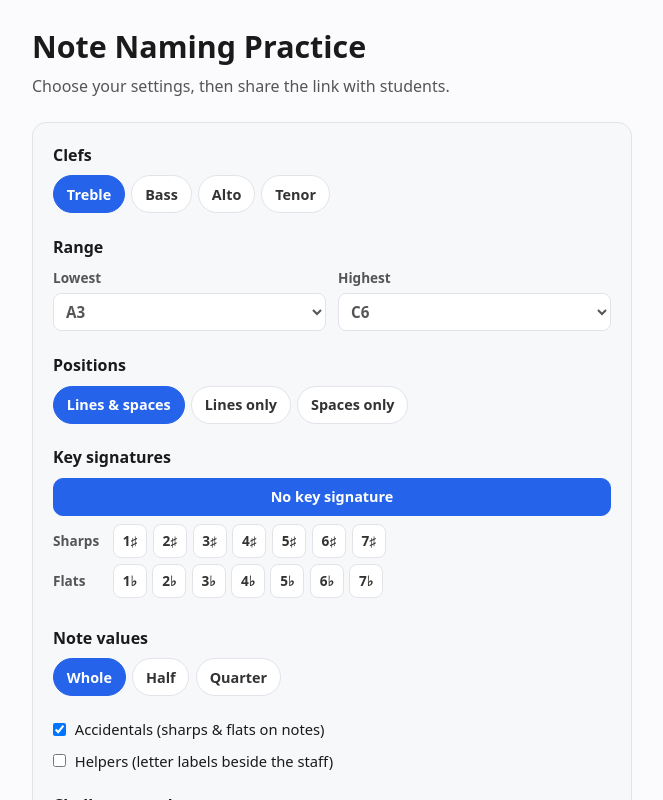
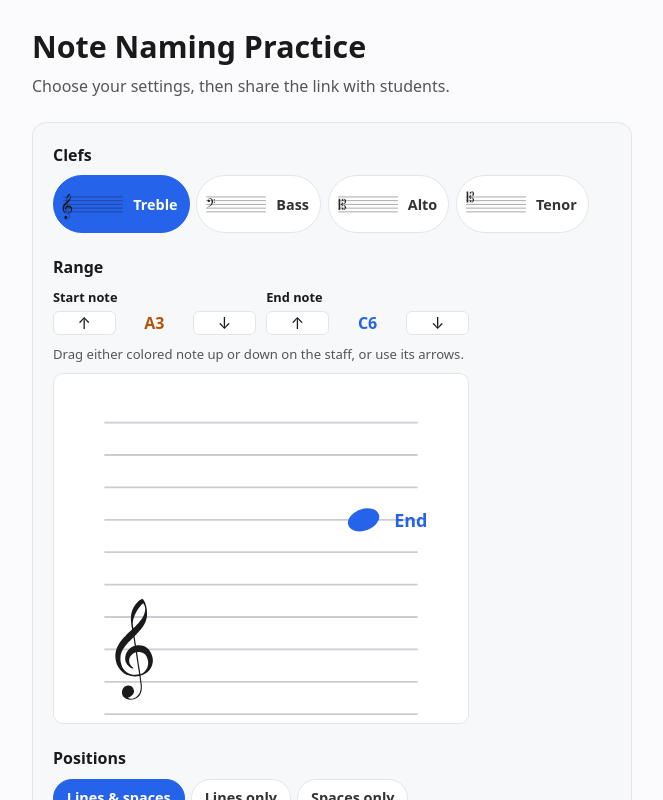
Before and after one commit to EdTech-a-thon/music-fingering, a SvelteKit app in the folder note-identification/: page / in a window 1280 px wide. Shown: the top 800 px of the page, without its empty margins (308-971 px from the left). Built offline with nearby package versions, Linux system fonts and the light colour scheme.

Commit message:
Add interactive range selector

```diff
--- /dev/null
+++ b/note-identification/src/lib/RangeSelector.svelte
@@ -0,0 +1,201 @@
+<script lang="ts">
+	import ClefGlyph from './Clef.svelte';
+	import {
+		BOTTOM_LINE,
+		diatonicIndex,
+		noteName,
+		parseNoteName,
+		type Clef as ClefType
+	} from './music';
+
+	let {
+		clef,
+		low,
+		high,
+		onchange
+	}: { clef: ClefType; low: string; high: string; onchange: (low: string, high: string) => void } =
+		$props();
+
+	const minIndex = diatonicIndex('C', 2);
+	const maxIndex = diatonicIndex('C', 7);
+	const step = 9;
+	const staffLeft = 28;
+	const staffRight = 202;
+	const top = 18;
+	const height = top * 2 + (maxIndex - minIndex) * step;
+	const yFor = (index: number) => top + (maxIndex - index) * step;
+	const lowIndex = $derived(parseNoteName(low));
+	const highIndex = $derived(parseNoteName(high));
+	const staffLineIndices = $derived.by(() => {
+		const bottom = BOTTOM_LINE[clef];
+		const lines: number[] = [];
+		for (let index = bottom; index <= maxIndex; index += 2) lines.push(index);
+		for (let index = bottom - 2; index >= minIndex; index -= 2) lines.push(index);
+		return lines;
+	});
+
+	function setNote(endpoint: 'low' | 'high', index: number) {
+		const next = Math.max(minIndex, Math.min(maxIndex, index));
+		if (endpoint === 'low') onchange(noteName(Math.min(next, highIndex)), high);
+		else onchange(low, noteName(Math.max(next, lowIndex)));
+	}
+
+	function move(endpoint: 'low' | 'high', amount: number) {
+		setNote(endpoint, (endpoint === 'low' ? lowIndex : highIndex) + amount);
+	}
+
+	function drag(endpoint: 'low' | 'high', event: PointerEvent) {
+		const target = event.currentTarget as SVGRectElement;
+		if (event.type === 'pointerdown') target.setPointerCapture(event.pointerId);
+		const svg = target.ownerSVGElement;
+		if (!svg) return;
+		const rect = svg.getBoundingClientRect();
+		const index = Math.round(
+			maxIndex - ((event.clientY - rect.top) / rect.height) * (maxIndex - minIndex)
+		);
+		setNote(endpoint, index);
+	}
+</script>
+
+<div class="range-selector">
+	<div class="range-controls">
+		<div class="endpoint low">
+			<span class="endpoint-name">Start note</span>
+			<button type="button" aria-label="Raise start note" onclick={() => move('low', 1)}>↑</button>
+			<output>{low}</output>
+			<button type="button" aria-label="Lower start note" onclick={() => move('low', -1)}>↓</button>
+		</div>
+		<div class="endpoint high">
+			<span class="endpoint-name">End note</span>
+			<button type="button" aria-label="Raise end note" onclick={() => move('high', 1)}>↑</button>
+			<output>{high}</output>
+			<button type="button" aria-label="Lower end note" onclick={() => move('high', -1)}>↓</button>
+		</div>
+	</div>
+
+	<p class="instruction">Drag either colored note up or down on the staff, or use its arrows.</p>
+	<div class="sheet" style:height={`${height}px`}>
+		<svg
+			viewBox={`0 0 230 ${height}`}
+			role="img"
+			aria-label={`${clef} clef range from ${low} to ${high}`}
+		>
+			{#each staffLineIndices as index (index)}
+				<line x1={staffLeft} y1={yFor(index)} x2={staffRight} y2={yFor(index)} class="staff-line" />
+			{/each}
+			<ClefGlyph {clef} x={32} y={yFor(BOTTOM_LINE[clef] + 4) - 28} width={25} height={56} />
+
+			<g class="note low-note" transform={`translate(132 ${yFor(lowIndex)})`}>
+				<ellipse rx="9" ry="6" transform="rotate(-20)" />
+				<text x="17" y="4">Start</text>
+				<rect
+					x="-16"
+					y="-14"
+					width="32"
+					height="28"
+					fill="transparent"
+					role="presentation"
+					onpointerdown={(e) => drag('low', e)}
+					onpointermove={(e) => e.buttons === 1 && drag('low', e)}
+				/>
+			</g>
+			<g class="note high-note" transform={`translate(172 ${yFor(highIndex)})`}>
+				<ellipse rx="9" ry="6" transform="rotate(-20)" />
+				<text x="17" y="4">End</text>
+				<rect
+					x="-16"
+					y="-14"
+					width="32"
+					height="28"
+					fill="transparent"
+					role="presentation"
+					onpointerdown={(e) => drag('high', e)}
+					onpointermove={(e) => e.buttons === 1 && drag('high', e)}
+				/>
+			</g>
+		</svg>
+	</div>
+</div>
+
+<style>
+	.range-selector {
+		max-width: 26rem;
+	}
+	.range-controls {
+		display: flex;
+		gap: 0.65rem;
+		margin-bottom: 0.6rem;
+	}
+	.endpoint {
+		flex: 1;
+		display: grid;
+		grid-template-columns: repeat(3, auto);
+		gap: 0.25rem;
+		align-items: center;
+	}
+	.endpoint-name {
+		grid-column: 1 / -1;
+		font-size: 0.8rem;
+		font-weight: 700;
+	}
+	.endpoint button {
+		padding: 0.2rem 0.55rem;
+		border: 1px solid var(--border);
+		border-radius: 6px;
+		background: #fff;
+		cursor: pointer;
+		font-size: 1rem;
+		line-height: 1;
+	}
+	.endpoint output {
+		min-width: 2.5rem;
+		text-align: center;
+		font-weight: 800;
+	}
+	.low output {
+		color: #b45309;
+	}
+	.high output {
+		color: #2563eb;
+	}
+	.instruction {
+		margin: 0 0 0.55rem;
+		color: #555;
+		font-size: 0.82rem;
+	}
+	.sheet {
+		max-height: 22rem;
+		overflow-y: auto;
+		border: 1px solid var(--border);
+		border-radius: 10px;
+		background: #fff;
+	}
+	.sheet svg {
+		display: block;
+		width: 100%;
+		min-width: 15rem;
+	}
+	.staff-line {
+		stroke: #c9ccd3;
+		stroke-width: 1;
+	}
+	.note {
+		cursor: ns-resize;
+		touch-action: none;
+	}
+	.note ellipse {
+		fill: currentColor;
+	}
+	.note text {
+		fill: currentColor;
+		font:
+			700 10px system-ui,
+			sans-serif;
+	}
+	.low-note {
+		color: #b45309;
+	}
+	.high-note {
+		color: #2563eb;
+	}
+</style>
--- a/note-identification/src/routes/+page.svelte
+++ b/note-identification/src/routes/+page.svelte
@@ -1,7 +1,9 @@
 <script lang="ts">
 	import { onMount } from 'svelte';
-	import { CLEF_NAMES, diatonicIndex, noteName, type Clef, type NoteValue } from '$lib/music';
+	import { CLEF_NAMES, type Clef, type NoteValue } from '$lib/music';
 	import { DEFAULT_SETTINGS, settingsToQuery, type Settings } from '$lib/settings';
+	import RangeSelector from '$lib/RangeSelector.svelte';
+	import Staff from '$lib/Staff.svelte';
 
 	let settings = $state<Settings>(structuredClone(DEFAULT_SETTINGS));
 
@@ -10,21 +12,12 @@
 	const SHARPS = [1, 2, 3, 4, 5, 6, 7];
 	const FLATS = [1, 2, 3, 4, 5, 6, 7];
 
-	// Note choices for the range pickers (C2 … C7).
-	const noteOptions = (() => {
-		const opts: string[] = [];
-		for (let i = diatonicIndex('C', 2); i <= diatonicIndex('C', 7); i++) opts.push(noteName(i));
-		return opts;
-	})();
-
 	const questionLimits = [0, 5, 10, 15, 20, 25, 30, 40, 50, 75, 100];
 	const timeLimits = [0, 1, 2, 3, 4, 5, 6, 7, 8, 9, 10, 15, 20, 25, 30];
 
 	// Toggle helpers that keep at least one option selected where required.
-	function toggleClef(clef: Clef) {
-		if (settings.clefs.includes(clef)) {
-			if (settings.clefs.length > 1) settings.clefs = settings.clefs.filter((c) => c !== clef);
-		} else settings.clefs = [...settings.clefs, clef];
+	function selectClef(clef: Clef) {
+		settings.clefs = [clef];
 	}
 	function toggleValue(v: NoteValue) {
 		if (settings.noteValues.includes(v)) {
@@ -66,30 +59,28 @@
 					{#each ALL_CLEFS as clef (clef)}
 						<button
 							type="button"
-							class="chip"
+							class="chip clef-chip"
 							class:on={settings.clefs.includes(clef)}
-							onclick={() => toggleClef(clef)}>{CLEF_NAMES[clef]}</button
+							onclick={() => selectClef(clef)}
 						>
+							<span class="clef-preview" aria-hidden="true"><Staff {clef} /></span>
+							<span>{CLEF_NAMES[clef]}</span>
+						</button>
 					{/each}
 				</div>
 			</fieldset>
 
 			<fieldset>
 				<legend>Range</legend>
-				<div class="range">
-					<label
-						>Lowest
-						<select bind:value={settings.rangeLow}>
-							{#each noteOptions as n (n)}<option value={n}>{n}</option>{/each}
-						</select>
-					</label>
-					<label
-						>Highest
-						<select bind:value={settings.rangeHigh}>
-							{#each noteOptions as n (n)}<option value={n}>{n}</option>{/each}
-						</select>
-					</label>
-				</div>
+				<RangeSelector
+					clef={settings.clefs[0] ?? 'treble'}
+					low={settings.rangeLow}
+					high={settings.rangeHigh}
+					onchange={(low, high) => {
+						settings.rangeLow = low;
+						settings.rangeHigh = high;
+					}}
+				/>
 			</fieldset>
 
 			<fieldset>
@@ -273,6 +264,17 @@
 		border-color: var(--blue);
 		color: #fff;
 	}
+	.clef-chip {
+		display: flex;
+		align-items: center;
+		gap: 0.5rem;
+		padding: 0.35rem 0.7rem 0.35rem 0.45rem;
+	}
+	.clef-preview {
+		display: block;
+		width: 4rem;
+		color: #1a1a1a;
+	}
 	.chip.block {
 		display: block;
 		width: 100%;
```
